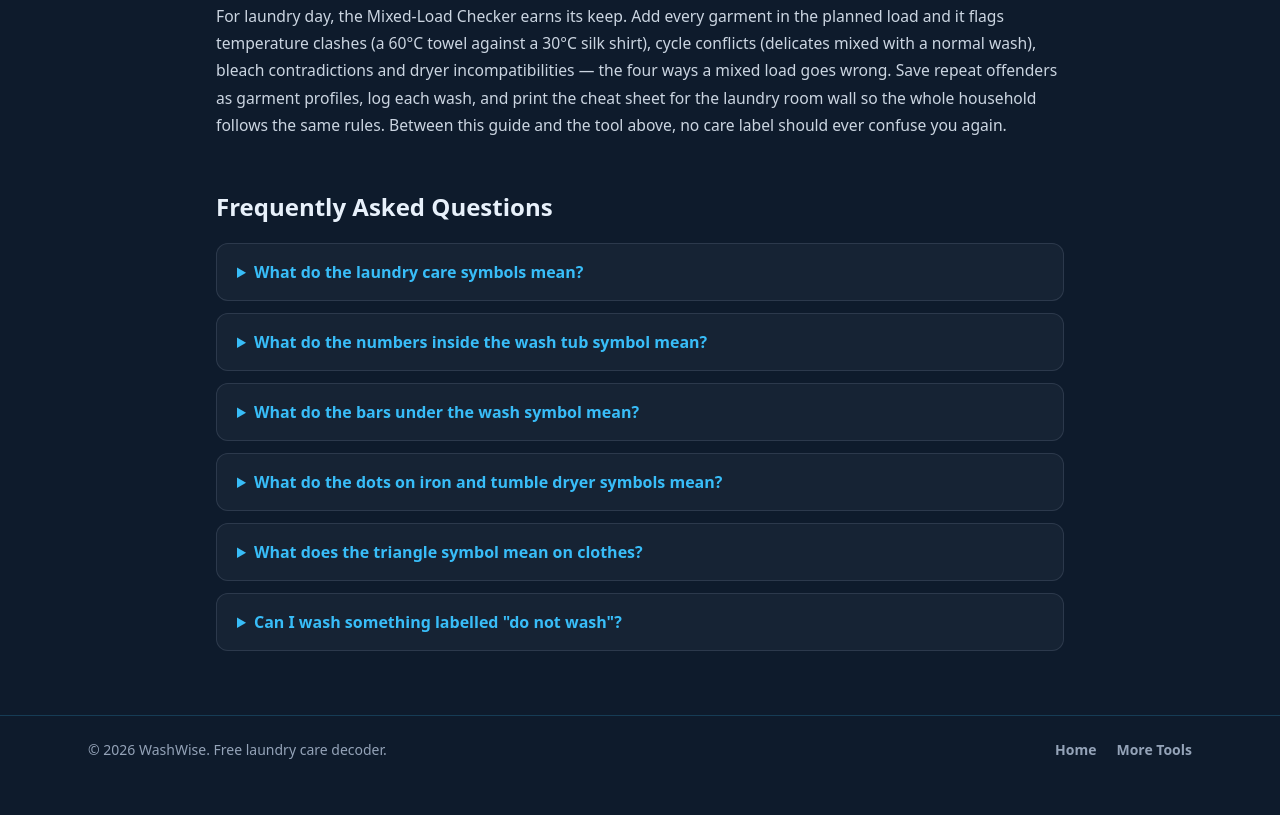
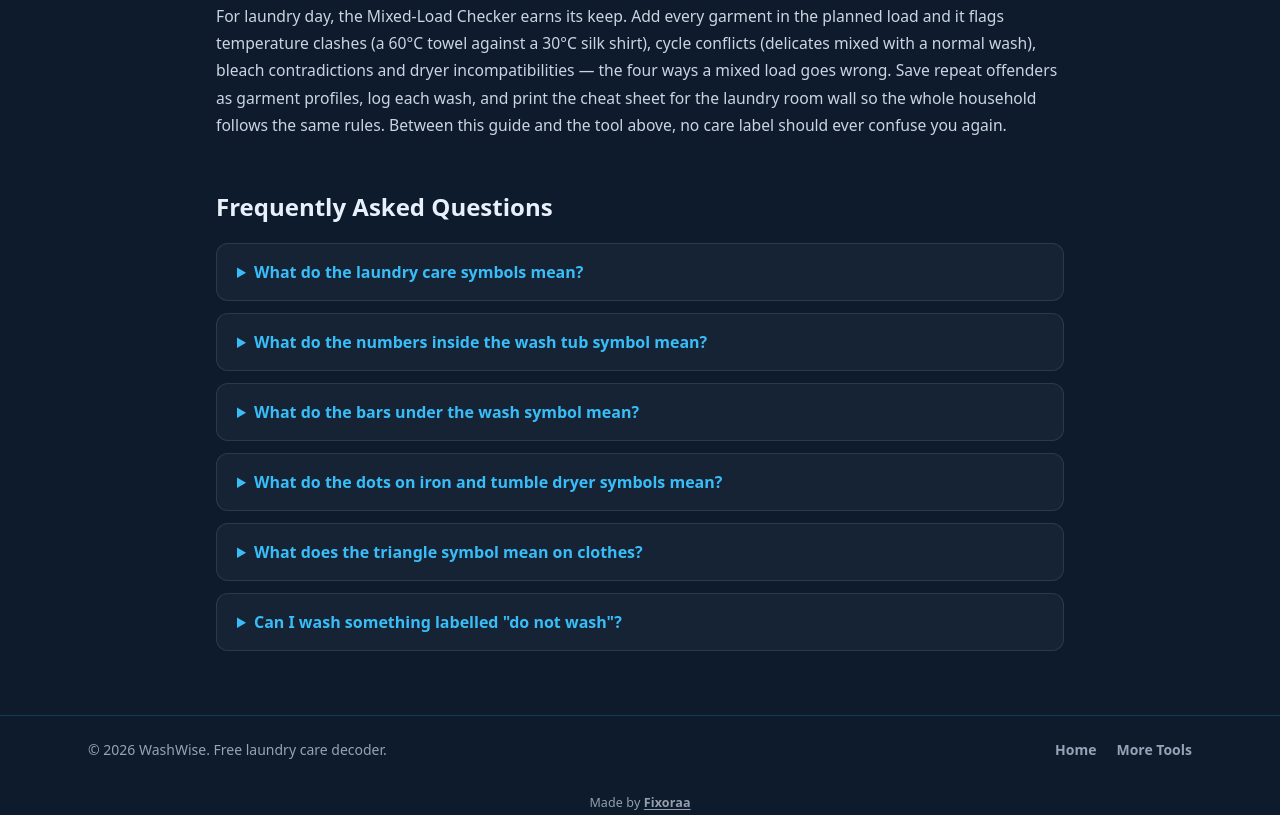
Before and after one commit to sanidpan001/washwise-laundry-care-decoder, a plain HTML site: page index.html in a window 1280 px wide. Shown: the part 5545-6360 px from the top of the page. Before the commit the page ends 6329 px from the top, so only its background shows below. Drawn offline with nearby package versions, Linux system fonts and the light colour scheme.

Commit message:
Add 'Made by Fixoraa' footer credit

```diff
--- a/index.html
+++ b/index.html
@@ -309,6 +309,7 @@
       <a href="https://fixoraa.tech" class="hover:text-sky-300">More Tools</a>
     </nav>
   </div>
+<p class="fx-credit" style="text-align:center;font-size:12.5px;opacity:.62;margin:10px auto 2px;letter-spacing:.01em">Made by <a href="https://fixoraa.tech" target="_blank" rel="noopener" style="color:inherit;font-weight:700;text-decoration:underline;text-underline-offset:2px">Fixoraa</a></p>
 </footer>
 
 <script id="v3-washwise-laundry-care-decoder-lib">
```
